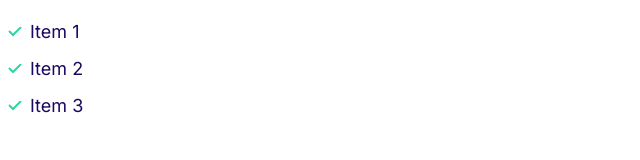
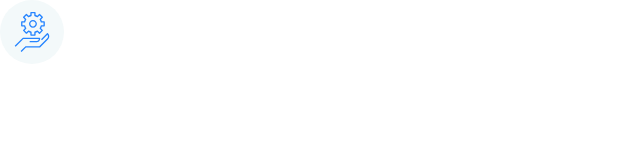
Before and after one commit to Toluade/moshify-by-toluade, a plain HTML site: page index.html in a window 1280 px wide. Shown: the whole page, without its empty margins (0-640 px from the left). Drawn offline with Linux system fonts and the light colour scheme.

Commit message:
Build icon component

```diff
--- a/css/styles.css
+++ b/css/styles.css
@@ -146,3 +146,23 @@ a {
     padding-left: 0;
   }
 }
+
+/* Icons */
+.icon {
+  width: 40px;
+  height: 40px;
+}
+
+.icon--primary {
+  fill: var(--color-primary);
+}
+
+.icon-container {
+  background: #f3f9fa;
+  width: 64px;
+  height: 64px;
+  border-radius: 100%;
+  display: inline-flex;
+  justify-content: center;
+  align-items: center;
+}
--- a/index.html
+++ b/index.html
@@ -14,10 +14,10 @@
     <link rel="stylesheet" href="css/styles.css" />
   </head>
   <body>
-    <ul class="list list--tick">
-      <li class="list__item">Item 1</li>
-      <li class="list__item">Item 2</li>
-      <li class="list__item">Item 3</li>
-    </ul>
+    <span class="icon-container">
+      <svg class="icon icon--primary">
+        <use xlink:href="images/sprite.svg#settings"></use>
+      </svg>
+    </span>
   </body>
 </html>
```
Also changed, not shown: components/icons.html (added, +5 -0 lines), images/sprite.svg (added), 1 other file.
